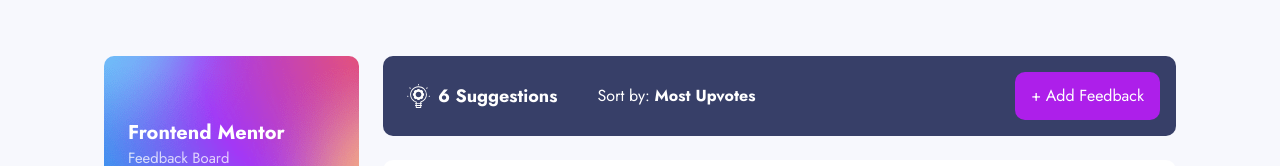
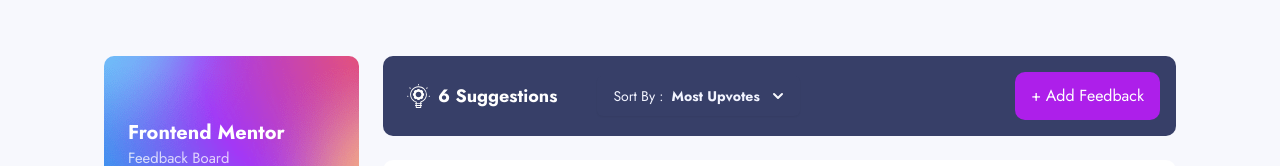
Before and after one commit to rohald89/Product-Feedback, a React (Vite) app: page / in a window 1280 px wide. Shown: the top 166 px of the page. Built offline with nearby package versions, Linux system fonts and the light colour scheme.

Commit message:
lifted some state up to the suggestions page to handle the sorting in the banner

```diff
--- /dev/null
+++ b/src/components/suggestionsList/SortingDropdown.jsx
@@ -0,0 +1,68 @@
+import { motion } from "framer-motion";
+import { useState, useRef } from "react";
+import useOnClickOutside from "../../hooks/useOnClickOutside";
+
+const SortingDropdown = ({ options, status, setStatus }) => {
+  const [showMenu, setShowMenu] = useState(false);
+  const dropdownRef = useRef();
+  useOnClickOutside(dropdownRef, () => setShowMenu(false));
+
+  const menuVariations = {
+    closed: {
+        opacity: 0,
+        y: -10,
+        pointerEvents: 'none',
+    },
+    open: {
+        opacity: 1,
+        y: 0,
+        pointerEvents: 'auto',
+    }
+}
+
+  return (
+    <div ref={dropdownRef} className="mr-auto">
+        <div className="relative">
+            <button
+            onClick={() => setShowMenu(!showMenu )}
+            type="button"
+            className="inline-flex justify-between capitalize items-center w-full rounded-md shadow-sm px-4 py-2 text-grey text-sm font-medium focus:outline-mainBlue "
+            id="menu-button"
+            aria-expanded="true"
+            aria-haspopup="true"
+            >
+                Sort by : <span className="font-bold ml-2">{status}</span>
+                <svg className={`-mr-1 ml-2 h-5 w-5 fill-lightGrey ${showMenu && "rotate-180"}`} xmlns="http://www.w3.org/2000/svg" viewBox="0 0 20 20" fill="currentColor" aria-hidden="true">
+                    <path fillRule="evenodd" d="M5.293 7.293a1 1 0 011.414 0L10 10.586l3.293-3.293a1 1 0 111.414 1.414l-4 4a1 1 0 01-1.414 0l-4-4a1 1 0 010-1.414z" clipRule="evenodd" />
+                </svg>
+            </button>
+            <motion.div
+            className="z-10 origin-top-right absolute right-0 mt-2 w-full rounded-md shadow-lg bg-white focus:outline-none"
+            variants={menuVariations}
+            initial="closed"
+            animate={showMenu ? "open" : "closed"}>
+                <div className="py-1" >
+                    {options.map((option, i) => (
+                        <a
+                        onClick={() => {
+                            if(status) {
+                                setStatus(option);
+                            }
+                            setShowMenu(false)
+                        }}
+                        key={i}
+                        href="#"
+                        className="flex justify-between text-greyBlue px-4 py-2 text-sm border-b border-grey hover:text-mainPurple hover:bg-opacity-10"
+                    >
+                            {option}
+                            {option.toLowerCase() === status.toLowerCase() && <svg xmlns="http://www.w3.org/2000/svg" width="13" height="11"><path fill="none" stroke="#AD1FEA" strokeWidth="2" d="M1 5.233L4.522 9 12 1"/></svg>
+                            }
+                        </a>
+                    ))}
+                </div>
+            </motion.div>
+        </div>
+    </div>
+  )
+}
+export default SortingDropdown
--- a/src/components/suggestionsList/SuggestionsBanner.jsx
+++ b/src/components/suggestionsList/SuggestionsBanner.jsx
@@ -1,27 +1,17 @@
-import { useSelector } from "react-redux";
 import { useNavigate } from "react-router-dom";
 import Banner from "../shared/Banner";
+import SortingDropdown from "./SortingDropdown";
 
-const SuggestionsBanner = () => {
-  const { allFeedback, activeCategory } = useSelector((state) => state.feedback);
+const SuggestionsBanner = ({length, options, status, setStatus}) => {
   const navigate = useNavigate();
-
-  const suggestions = allFeedback.reduce((acc, curr) => {
-    if (curr.status === "suggestion" && activeCategory.toLowerCase() === "all") {
-        return acc + 1;
-    } else if (curr.category.toLowerCase() === activeCategory.toLowerCase() && curr.status === "suggestion") {
-        acc++;
-    }
-        return acc;
-    }, 0);
 
   return (
     <Banner className="px-6 py-2 bg-veryDarkBlue md:pl-6 md:pr-4 md:py-4">
         <div className="hidden md:flex md:items-center">
             <img src="/img/suggestions/icon-suggestions.svg" />
-            <p className="text-md font-bold ml-2 mr-10">{suggestions === 1 ? "1 Suggestion" : suggestions + " Suggestions"}</p>
+            <p className="text-md font-bold ml-2 mr-10">{length === 1 ? "1 Suggestion" : length + " Suggestions"}</p>
         </div>
-        <p className="flex-1">Sort by: <span className="font-bold">Most Upvotes</span></p>
+        <SortingDropdown options={options} status={status} setStatus={setStatus} />
         <button className="bg-mainPurple py-3 px-4 rounded-[10px] transition hover:bg-mainPurple-hover" onClick={() => navigate('/suggestions/new')}>+ Add Feedback</button>
     </Banner>
   )
--- a/src/components/suggestionsList/SuggestionsList.jsx
+++ b/src/components/suggestionsList/SuggestionsList.jsx
@@ -1,19 +1,7 @@
-import { useSelector } from "react-redux"
 import NoSuggestionsFound from "./NoSuggestionsFound"
 import SingleSuggestion from "./SingleSuggestion"
 
-const SuggestionsList = () => {
-  const { allFeedback, activeCategory } = useSelector((state) => state.feedback)
-
-  // Filter the suggestions based on the currently active category
-  const suggestions = allFeedback.filter((suggestion) => {
-    if (activeCategory.toLowerCase() === "all") {
-        return suggestion.status === "suggestion"
-    } else if (suggestion.category.toLowerCase() === activeCategory.toLowerCase() && suggestion.status === "suggestion") {
-        return suggestion
-    }
-  })
-
+const SuggestionsList = ({suggestions}) => {
     return (
     <div className="flex flex-col space-y-4 pt-8 px-6 md:p-0">
         {
--- a/src/pages/SuggestionsPage.jsx
+++ b/src/pages/SuggestionsPage.jsx
@@ -1,15 +1,51 @@
+import { useSelector } from "react-redux"
+
 import SuggestionsList from "../components/suggestionsList"
 import Settings from "../components/settings"
 import SuggestionsBanner from "../components/suggestionsList/SuggestionsBanner"
 import PageWrapper from "../components/shared/PageWrapper"
+import { useEffect, useState } from "react"
 
 const SuggestionsPage = () => {
+    const stortingOptions = ["Most Upvotes", "Least Upvotes", "Most Comments", "Least Comments"];
+
+    const { allFeedback, activeCategory } = useSelector((state) => state.feedback)
+    const [sortBy, setSortBy] = useState("Most Upvotes");
+    const [filteredFeedback, setFilteredFeedback] = useState(allFeedback.filter((suggestion) => {
+        if (activeCategory.toLowerCase() === "all") {
+            return suggestion.status === "suggestion"
+        } else if (suggestion.category.toLowerCase() === activeCategory.toLowerCase() && suggestion.status === "suggestion") {
+            return suggestion
+        }
+      }));
+
+    useEffect(() => {
+        setFilteredFeedback(sortSuggestions(sortBy));
+    }, [sortBy])
+
+    const sortSuggestions = (sortBy) => {
+        console.log('Sorting by:', sortBy);
+        console.log(filteredFeedback)
+      switch (sortBy) {
+          case "Most Upvotes":
+              return filteredFeedback.sort((a, b) => a.upvotes - b.upvotes)
+          case "Least Upvotes":
+              return filteredFeedback.sort((a, b) => b.upvotes - a.upvotes)
+          case "Most Comments":
+              return filteredFeedback.sort((a, b) => a.comments.length - b.comments.length)
+          case "Least Comments":
+              return filteredFeedback.sort((a, b) => b.comments.length - a.comments.length)
+          default:
+              return filteredFeedback
+      }
+   }
+
   return (
     <PageWrapper className="md:items-start lg:flex-row">
         <Settings />
         <div className="flex flex-col w-full gap-6">
-            <SuggestionsBanner />
-            <SuggestionsList />
+            <SuggestionsBanner length={filteredFeedback.length} options={stortingOptions} status={sortBy} setStatus={setSortBy}/>
+            <SuggestionsList suggestions={filteredFeedback}/>
         </div>
     </PageWrapper>
   )
```
